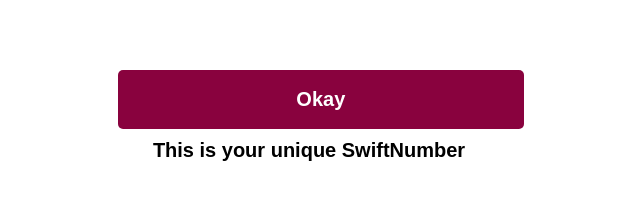
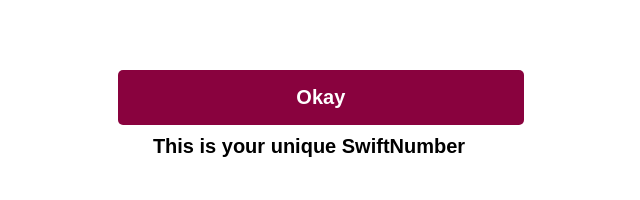
Before and after one commit to Dev-Rid/swift-bank-app, a website: page ACCT-NUM/index.html in a window 1280 px wide. Shown: the part 248-448 px from the top of the page, 331-971 px from the left. Drawn offline with Linux system fonts and the light colour scheme.

Commit message:
adjusting my acct number page

```diff
--- a/ACCT-NUM/index.css
+++ b/ACCT-NUM/index.css
@@ -72,8 +72,8 @@
     font-size: 20px;
     border-style: none;
     border-radius: 5px;
-    padding: 18px 10px;
-    font-weight: 900;
+    padding: 16px 9px;
+    font-weight: 600;
 }
 
 
@@ -81,14 +81,6 @@
     text-align: center;
 }
 
-
-#acctToDashPage{
-    /* margin-top: -50px; */
-    /* text-align: center; */
-    /* font-size: 16px; */
-    /* height: 60%; */
-    /* width: 10%; */
-}
 
 
 
```
